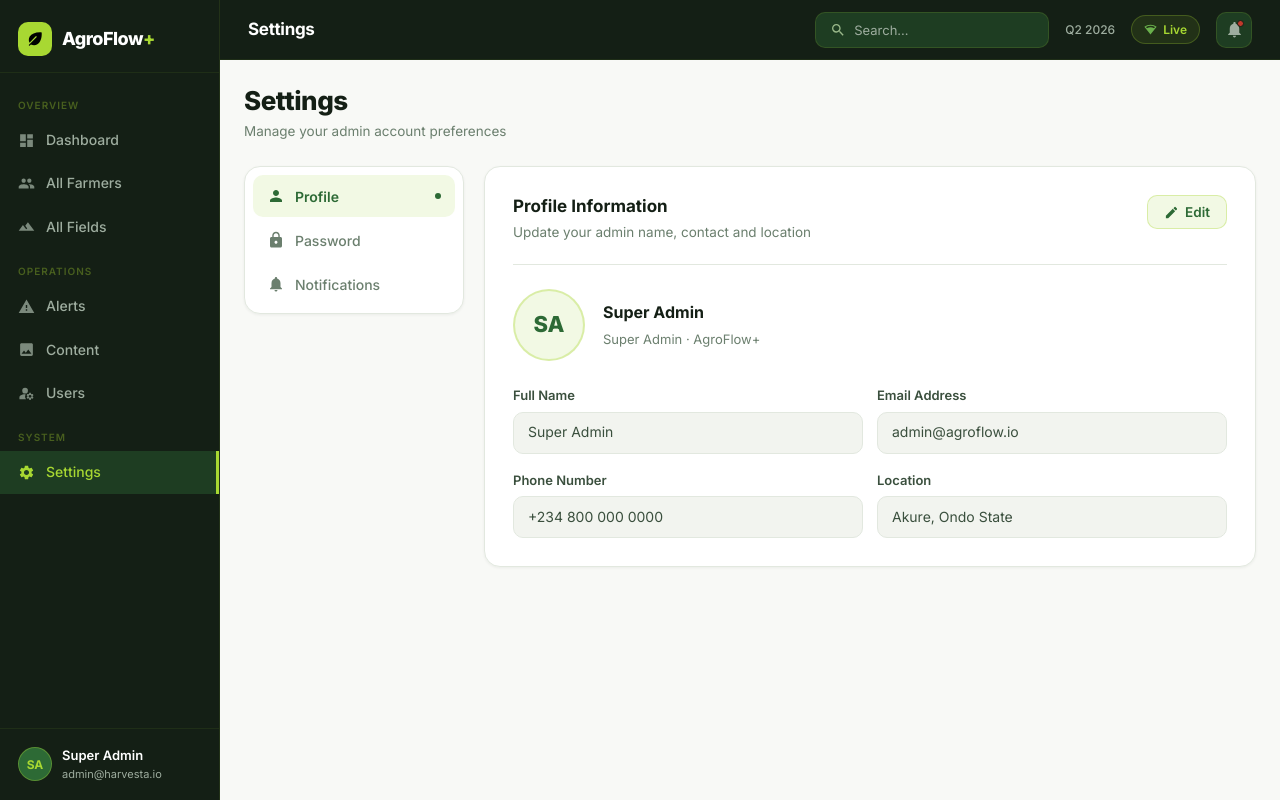
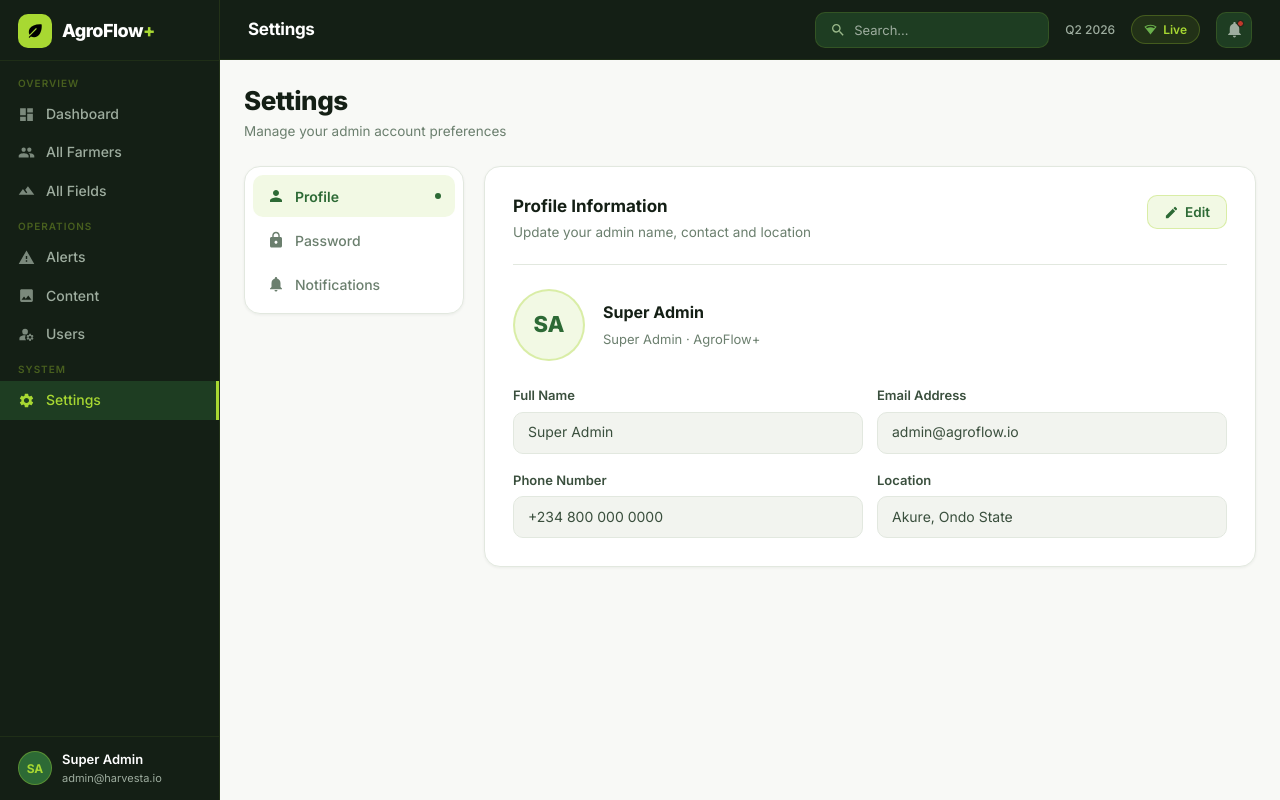
Before and after one commit to Tiz-x/AI-Farmer-Platform-Admin-Dashboard, a React (Vite) app: page /settings in a window 1280 px wide. Built offline with nearby package versions, Linux system fonts and the light colour scheme.

Commit message:
Updated version

```diff
--- a/src/components/layout/Sidebar.css
+++ b/src/components/layout/Sidebar.css
@@ -2,8 +2,8 @@
 .sidebar {
   width: var(--sidebar-w);
   height: 100vh;
+  max-height: 100vh;
   background: var(--sidebar-bg);
-  max-height: 100vh;
   display: flex;
   flex-direction: column;
   flex-shrink: 0;
@@ -35,7 +35,7 @@
   inset: 0;
   background: rgba(0, 0, 0, 0.55);
   backdrop-filter: blur(1px);
-  z-index: 200; /* below sidebar (300) but above everything else */
+  z-index: 200;
   pointer-events: all;
 }
 
@@ -44,8 +44,9 @@
   display: flex;
   align-items: center;
   gap: 10px;
-  padding: 22px 18px 16px;
+  padding: 14px 18px 12px; /* reduced */
   border-bottom: 0.5px solid rgba(168, 216, 50, 0.08);
+  flex-shrink: 0;
 }
 
 .sidebar-logo-icon {
@@ -98,15 +99,16 @@
 /* ── Nav ── */
 .sidebar-nav {
   flex: 1;
-  padding: 10px 0;
-  overflow-y: auto;
+  padding: 6px 0; /* reduced */
+  overflow-y: unset;
+  min-height: 0;
 }
 
 .sidebar-nav-label {
   font-size: 10px;
   font-weight: 600;
   color: rgba(168, 216, 50, 0.35);
-  padding: 14px 18px 5px;
+  padding: 8px 18px 4px; /* reduced */
   text-transform: uppercase;
   letter-spacing: 0.1em;
 }
@@ -115,13 +117,13 @@
   display: flex;
   align-items: center;
   gap: 11px;
-  padding: 10px 18px;
+  padding: 8px 18px; /* reduced */
   font-size: 14px;
   font-weight: 500;
   color: var(--sidebar-text);
   transition: background 0.15s, color 0.15s;
   border-right: 3px solid transparent;
-  margin: 1px 0;
+  margin: 0;
   text-decoration: none;
 }
 
@@ -154,8 +156,9 @@
   display: flex;
   align-items: center;
   gap: 10px;
-  padding: 16px 18px;
+  padding: 12px 18px; /* reduced */
   border-top: 0.5px solid rgba(168, 216, 50, 0.08);
+  flex-shrink: 0; /* never gets squeezed */
 }
 
 .sidebar-avatar {
--- a/src/styles/global.css
+++ b/src/styles/global.css
@@ -3,11 +3,10 @@
 html, body, #root {
   height: 100%;
   width: 100%;
-  /* overflow: hidden; */
 }
 
 :root {
-  /* ── BRAND COLORS ──────────────────────────────────────── */
+  /* ── BRAND COLORS ── */
   --clr-lime:        #A8D832;
   --clr-lime-dark:   #8BBF1A;
   --clr-lime-light:  #D4EE80;
@@ -19,7 +18,7 @@ html, body, #root {
   --clr-fern:        #2D6A35;
   --clr-fern-mid:    #4A8C52;
 
-  /* ── NEUTRALS ──────────────────────────────────────────── */
+  /* ── NEUTRALS ── */
   --clr-white:       #FFFFFF;
   --clr-bg:          #F8F9F6;
   --clr-surface:     #FFFFFF;
@@ -32,7 +31,7 @@ html, body, #root {
   --clr-text-muted:  #6B7F6E;
   --clr-text-light:  #9EAD9F;
 
-  /* ── ADMIN SPECIFIC ────────────────────────────────────── */
+  /* ── ADMIN SPECIFIC ── */
   --sidebar-bg:      #141F15;
   --sidebar-active:  #1E3D22;
   --sidebar-hover:   #1a3018;
@@ -40,7 +39,7 @@ html, body, #root {
   --sidebar-active-text: #D4EE80;
   --topbar-bg:       #141F15;
 
-  /* ── STATUS COLORS ─────────────────────────────────────── */
+  /* ── STATUS COLORS ── */
   --clr-success-bg:  #F0F9E8;
   --clr-success-text:#2D6A35;
   --clr-warning-bg:  #FFF8E6;
@@ -50,31 +49,31 @@ html, body, #root {
   --clr-info-bg:     #EEF4FF;
   --clr-info-text:   #1A4A9A;
 
-  /* ── TYPOGRAPHY ────────────────────────────────────────── */
+  /* ── TYPOGRAPHY ── */
   --font: 'Inter', system-ui, -apple-system, sans-serif;
 
-  /* ── SPACING ───────────────────────────────────────────── */
+  /* ── SPACING ── */
   --sp-1:4px;  --sp-2:8px;   --sp-3:12px;  --sp-4:16px;
   --sp-5:20px; --sp-6:24px;  --sp-8:32px;  --sp-10:40px;
   --sp-12:48px;--sp-16:64px; --sp-20:80px;
 
-  /* ── RADIUS ────────────────────────────────────────────── */
+  /* ── RADIUS ── */
   --r-sm:6px;  --r-md:10px;  --r-lg:16px;
   --r-xl:22px; --r-2xl:30px; --r-full:9999px;
 
-  /* ── SHADOWS ───────────────────────────────────────────── */
+  /* ── SHADOWS ── */
   --sh-xs: 0 1px 3px rgba(20,31,21,0.06);
   --sh-sm: 0 2px 10px rgba(20,31,21,0.07);
   --sh-md: 0 4px 24px rgba(20,31,21,0.09);
   --sh-lg: 0 8px 48px rgba(20,31,21,0.11);
   --sh-xl: 0 20px 80px rgba(20,31,21,0.13);
 
-  /* ── EASING ────────────────────────────────────────────── */
+  /* ── EASING ── */
   --ease-out:    cubic-bezier(0.0,0.0,0.2,1);
   --ease-spring: cubic-bezier(0.34,1.56,0.64,1);
   --ease-smooth: cubic-bezier(0.77,0,0.18,1);
 
-  /* ── LAYOUT ────────────────────────────────────────────── */
+  /* ── LAYOUT ── */
   --max-w:      1200px;
   --sidebar-w:  220px;
   --topbar-h:   60px;
@@ -118,13 +117,7 @@ h5 { font-size: 15px; font-weight: 600; line-height: 1.5; }
   to   { background-position:  200% 0; }
 }
 
-/* @media (min-width: 480px)  { :root { --px: 24px; } }
-@media (min-width: 768px)  { :root { --px: 24px; } }
-@media (min-width: 1024px) { :root { --px: 24px; } } */
-
-
-
-/* ── GLOBAL RESPONSIVE ───────────────────────── */
+/* ── GLOBAL RESPONSIVE ── */
 @media (max-width: 1024px) {
   .dashboard-stats       { grid-template-columns: repeat(2, 1fr); }
   .alerts-summary        { grid-template-columns: repeat(2, 1fr); }
@@ -133,7 +126,6 @@ h5 { font-size: 15px; font-weight: 600; line-height: 1.5; }
 }
 
 @media (max-width: 768px) {
-  /* .sidebar               { display: none; } */
   .dashboard-stats       { grid-template-columns: repeat(2, 1fr); }
   .alerts-summary        { grid-template-columns: repeat(2, 1fr); }
   .users-summary         { grid-template-columns: repeat(2, 1fr); }
@@ -146,12 +138,13 @@ h5 { font-size: 15px; font-weight: 600; line-height: 1.5; }
   .topbar                { padding: 0 16px; }
   .topbar-search         { display: none; }
   .topbar-season         { display: none; }
-   body.sidebar-open     { overflow: hidden; }
+  body.sidebar-open      { overflow: hidden; }
+  main                   { padding-bottom: 100px !important; }
 }
 
 @media (max-width: 480px) {
   .dashboard-stats       { grid-template-columns: 1fr; }
   .alerts-summary        { grid-template-columns: 1fr; }
   .users-summary         { grid-template-columns: 1fr; }
-  main                   { padding: 16px !important; }
+  main                   { padding: 16px !important; padding-bottom: 100px !important; }
 }
```
